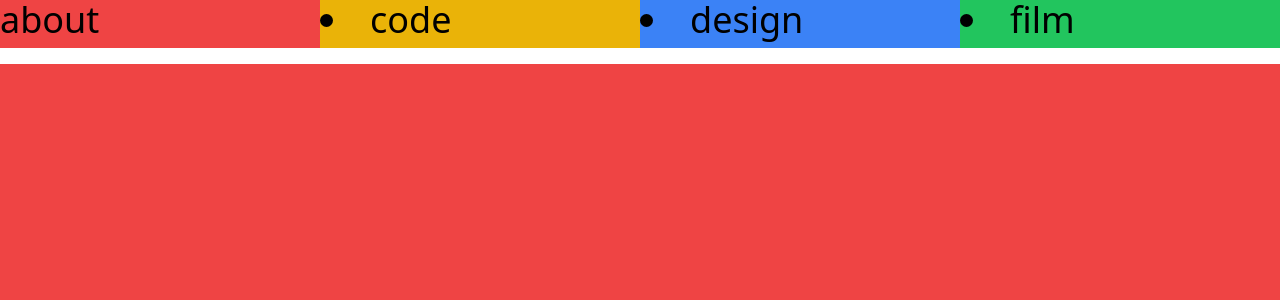
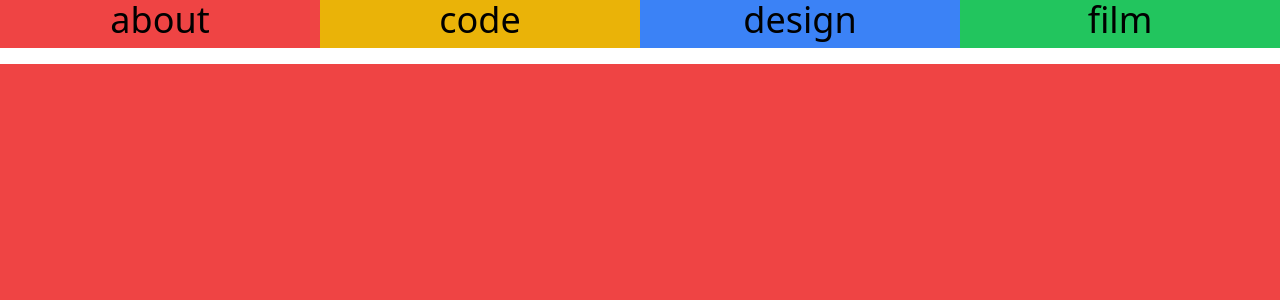
Before and after one commit to kianeblackman/portfolio_website, a React (Vite) app: page / in a window 1280 px wide. Shown: the top 300 px of the page. Built offline with nearby package versions, Linux system fonts and the light colour scheme.

Commit message:
list styeling remmoved on navbar

```diff
--- a/package.json
+++ b/package.json
@@ -14,6 +14,7 @@
     "react-router-dom": "^6.6.0"
   },
   "devDependencies": {
+    "@types/node": "^18.11.17",
     "@types/react": "^18.0.26",
     "@types/react-dom": "^18.0.9",
     "@vitejs/plugin-react": "^3.0.0",
--- a/src/App.jsx
+++ b/src/App.jsx
@@ -10,16 +10,16 @@ function App() {
   return (
     <>
       <nav className="flex mb-4 h-12 sticky top-0">
-        <li className="list-none w-1/4 text-4xl bg-red-500">
+        <li className="list-none text-center w-1/4 text-4xl bg-red-500">
           <Link to="/">about</Link>
         </li>
-        <li className="w-1/4 text-4xl bg-yellow-500">
+        <li className="list-none text-center w-1/4 text-4xl bg-yellow-500">
           <Link to="code">code</Link>
         </li>
-        <li className="w-1/4 text-4xl bg-blue-500">
+        <li className="list-none text-center items-center w-1/4 text-4xl bg-blue-500">
           <Link to="design">design</Link>
         </li>
-        <li className="w-1/4 text-4xl bg-green-500">
+        <li className="list-none text-center w-1/4 text-4xl bg-green-500">
           <Link to="film">film</Link>
         </li>
       </nav>
```
Also changed, not shown: 1 other file (tests, documents, lock files or other folders).
